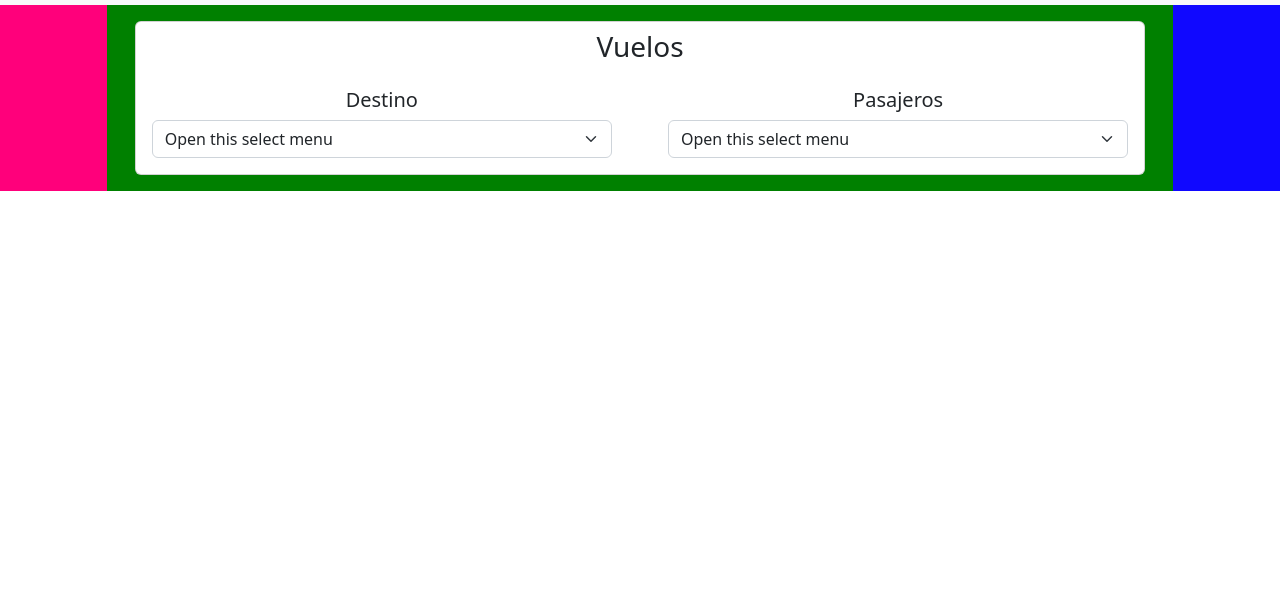
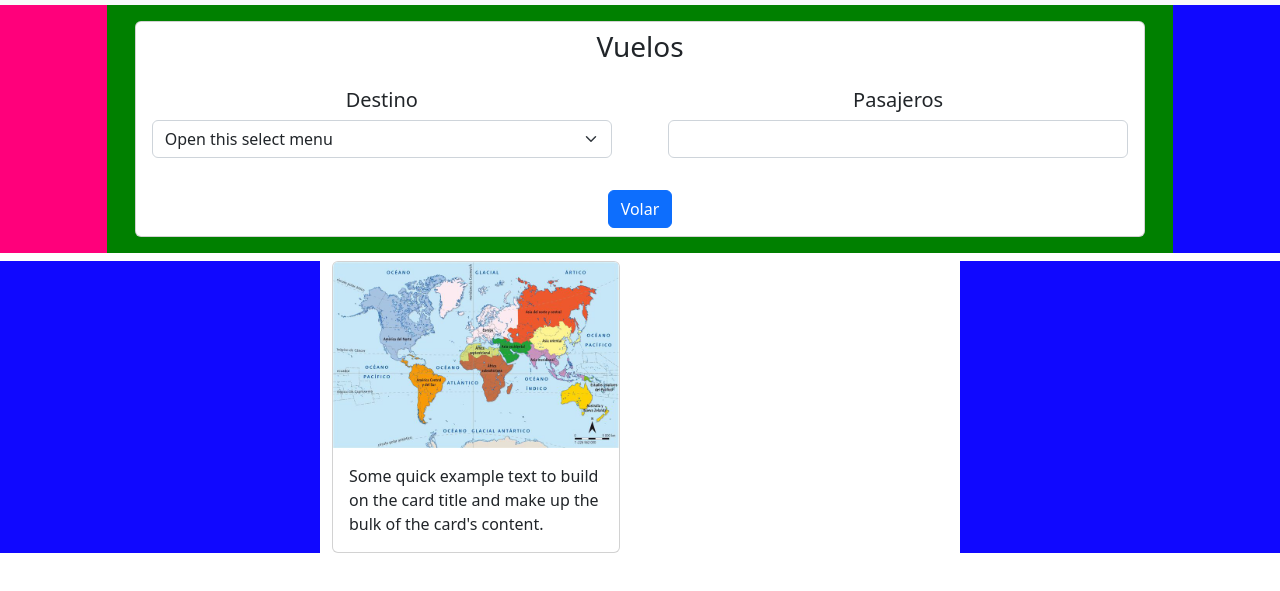
Before and after one commit to AkioraSky/tower-of-god, a plain HTML site: page index.html in a window 1280 px wide. Shown: the part 51-642 px from the top of the page. Drawn offline with nearby package versions, Linux system fonts and the light colour scheme.

Commit message:
cuarta actualizacion

```diff
--- a/index.html
+++ b/index.html
@@ -50,16 +50,21 @@
                     <div class="col-6">
                         <div class="card-body">
                             <h5>Pasajeros</h5>
-                            <select class="form-select" aria-label="Default select example">
-                                <option selected>Open this select menu</option>
-                                <option value="1">One</option>
-                                <option value="2">Two</option>
-                                <option value="3">Three</option>
-                              </select>
+                            <div class="input-group mb-3">
+
+                                <input type="text" class="form-control" aria-label="Sizing example input" aria-describedby="inputGroup-sizing-default">
+                              </div>
                         </div>
+
+                    </div>
+                    <div class="div mb-2">
+                        <a href="#" class="btn btn-primary">Volar</a>
                     </div>
 
                     </div>
+
+
+
                       </div>
                 </div>
 
@@ -70,6 +75,21 @@
 
             </div>
         </div>
+
+        <div class="container-fluid mt-2 mb-2">
+            <div class="row">
+                <div class="col-3" style="background-color:rgb(16, 8, 255) ;" ></div>
+                <div class="col-6">
+                    <div class="card" style="width: 18rem;">
+                        <img src="./img/mapamundo.jpg" class="card-img-top" alt="...">
+                        <div class="card-body">
+                          <p class="card-text">Some quick example text to build on the card title and make up the bulk of the card's content.</p>
+                        </div>
+                      </div>
+                </div>
+                <div class="col-3" style="background-color:rgb(16, 8, 255) ;"></div>
+            </div>
+        </div>
     </main>
 
 
```
Also changed, not shown: img/mapamundo.jpg (added).
